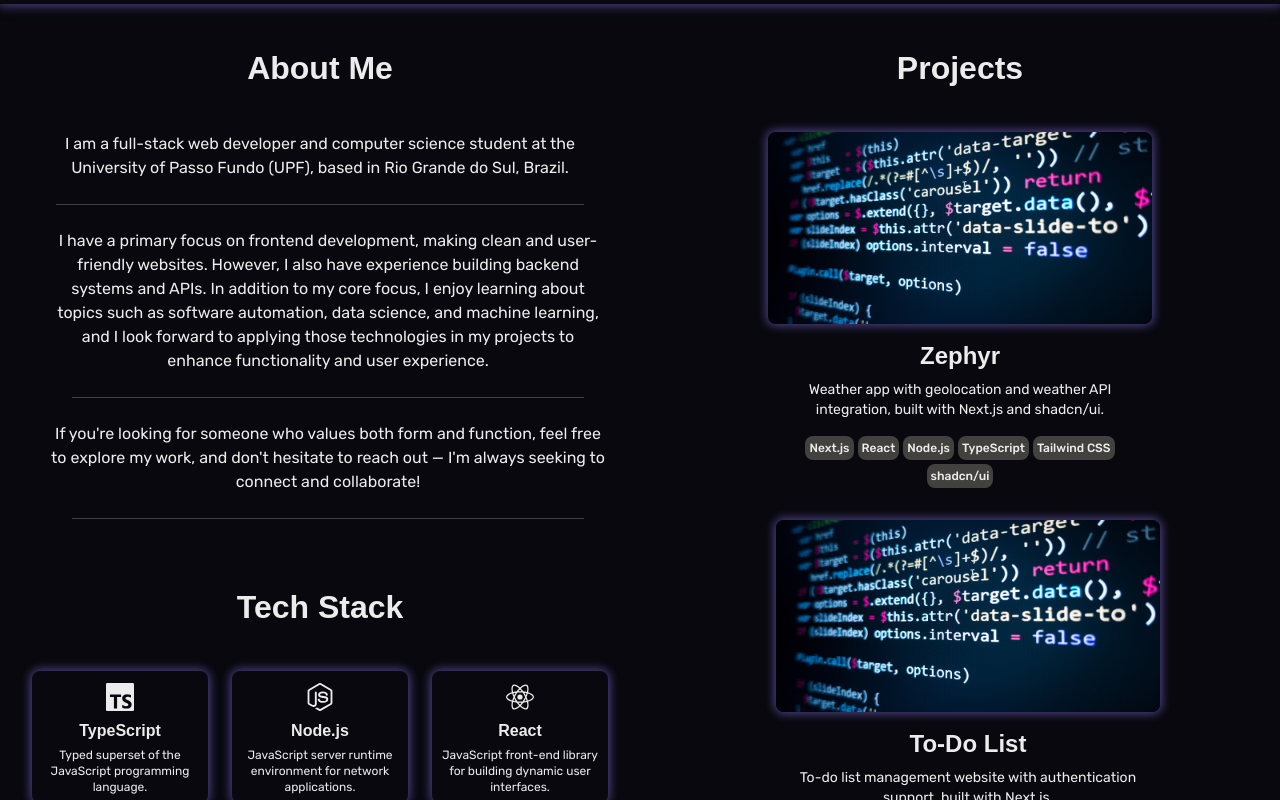
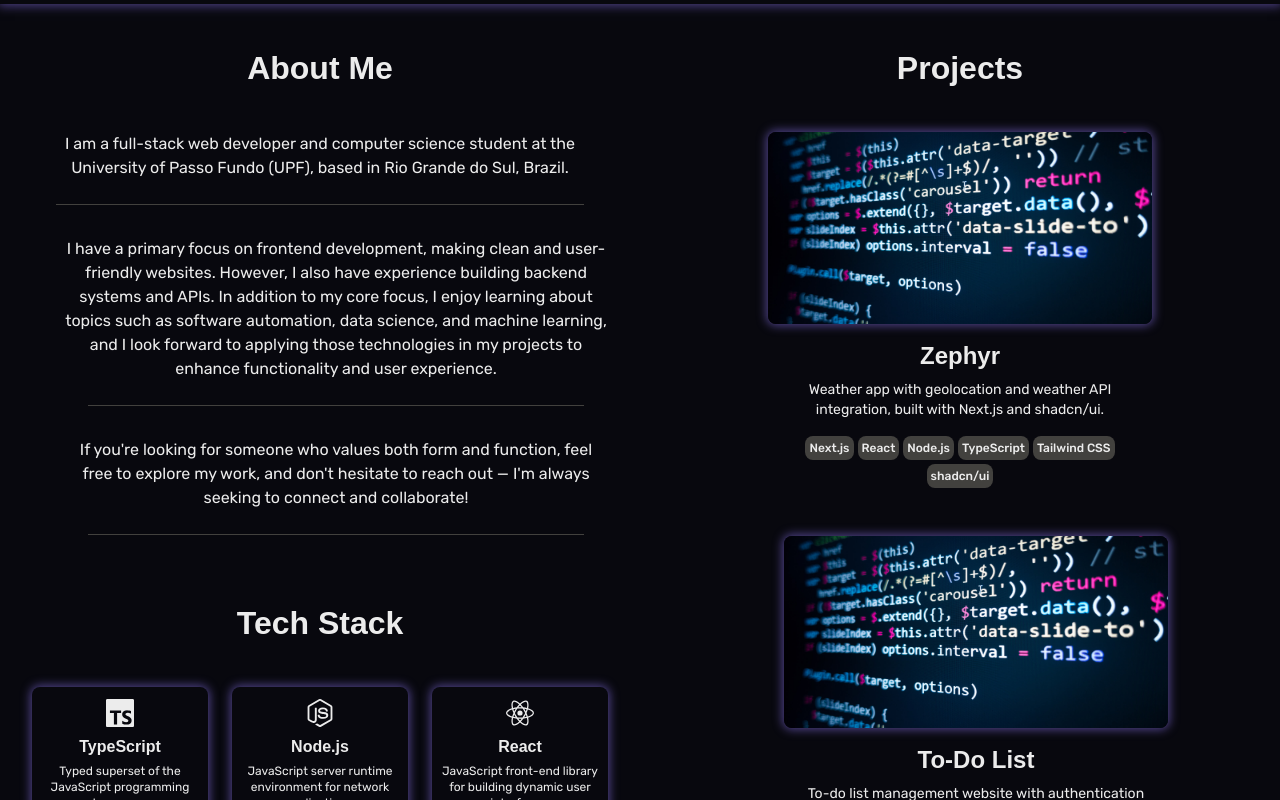
Before and after one commit to w11dcard/portfolio, a React (Vite) app: page / in a window 1280 px wide. Shown: the part 860-1660 px from the top of the page. Built offline with nearby package versions, Linux system fonts and the light colour scheme; a web font is replaced by a local one.

Commit message:
style: Update About, Projects & Stack components styles

```diff
--- a/src/components/About.tsx
+++ b/src/components/About.tsx
@@ -6,7 +6,7 @@
 		<div className="flex flex-col items-center justify-center text-center">
 			<strong className="title">About Me</strong>
 
-			<div className="space-x-4 space-y-4 p-4">
+			<div className="space-x-8 space-y-8 p-4">
 				{aboutData.map((section: aboutDataProps) => (
 					<div key={section.content}>
 						<p>{section.content}</p>
--- a/src/components/Projects.tsx
+++ b/src/components/Projects.tsx
@@ -5,9 +5,9 @@
 export default function Projects() {
 	return (
 		<div className="flex flex-col items-center justify-center text-center">
-			<strong className="title mb-8">Projects</strong>
+			<strong className="title">Projects</strong>
 
-			<div className="space-x-4 space-y-4 p-4">
+			<div className="space-x-8 space-y-8 p-4">
 				{projectsData.map((project: ProjectCardProps) => (
 					<div key={project.title} className="group relative mx-auto max-w-sm rounded-lg">
 						<div className="card-shadow relative overflow-hidden rounded-lg">
--- a/src/components/Stack.tsx
+++ b/src/components/Stack.tsx
@@ -13,7 +13,6 @@
 						<a href={item.link}>
 							<Icon icon={item.iconSrc} className="icon p-1 text-4xl text-foreground" />
 						</a>
-
 						<strong className="p-1 font-platypi font-semibold">{item.name}</strong>
 						<p className="text-xs">{item.description}</p>
 					</div>
--- a/tailwind.config.js
+++ b/tailwind.config.js
@@ -1,13 +1,6 @@
 const config = {
 	content: ["./components/**/*.{ts,tsx}", "./src/**/*.{ts,tsx}"],
 	theme: {
-		container: {
-			center: true,
-			padding: "2rem",
-			screens: {
-				"2xl": "1400px",
-			},
-		},
 		extend: {
 			colors: {
 				background: "var(--background)",
```
